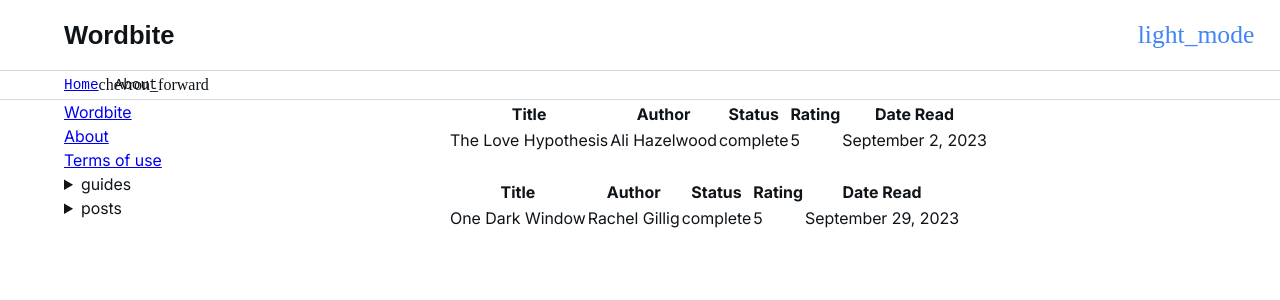
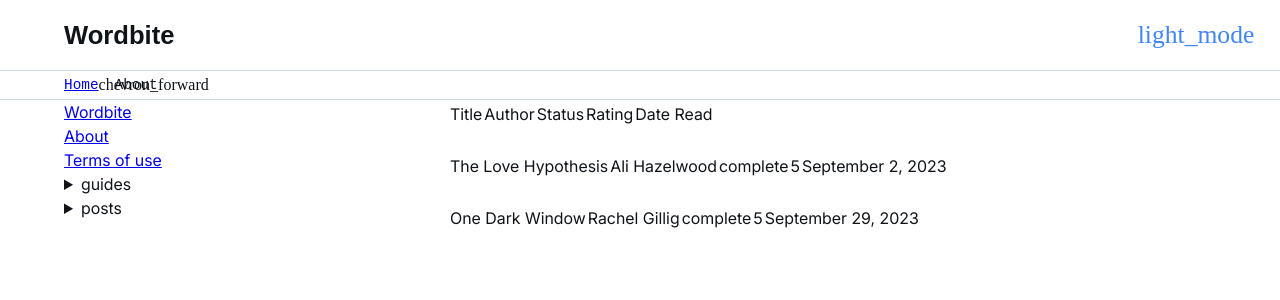
Before and after one commit to emilymcaldwell/Wordbite, a Jekyll site: the page built from about.md, in a window 1280 px wide. Shown: the top 300 px of the page. Built offline with Jekyll 4.4.1, drawn with Linux system fonts in a browser that asks for light colours; some web fonts are replaced.

Commit message:
Update about.md

```diff
--- a/about.md
+++ b/about.md
@@ -4,8 +4,8 @@ title: About
 permalink: /about/
 ---
 
+| Title | Author | Status | Rating | Date Read |
 {% for book in site.data.books %}
-| Title | Author | Status | Rating | Date Read |
 | ----------- | ----------- |
 | {{ book.title }} | {{ book.author }} | {{ book.status }} | {{ book.rating }} | {{ book.date | date: "%B %-d, %Y" }} |
 {% endfor %}
```
